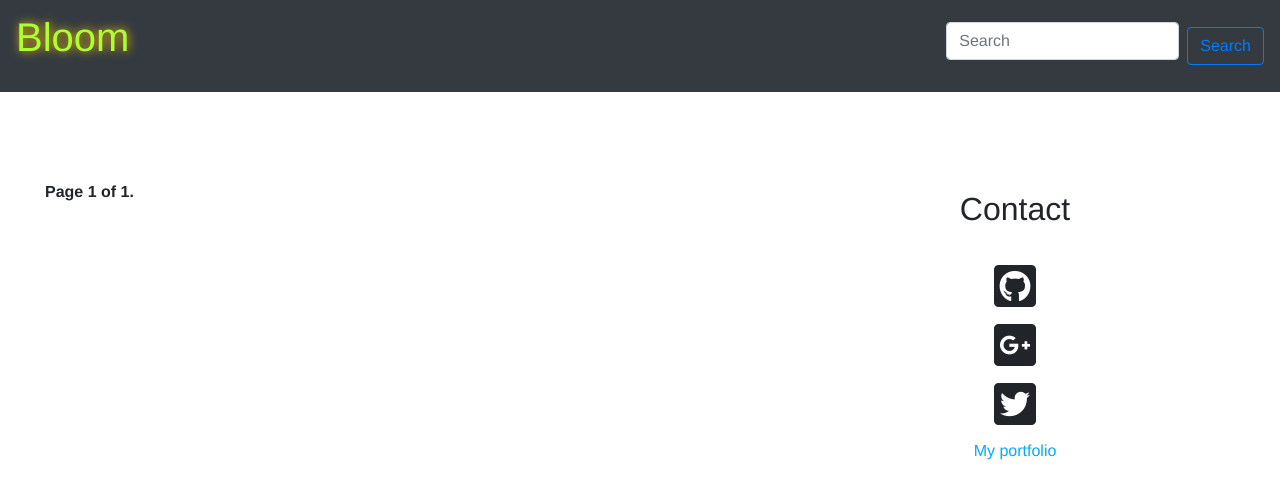
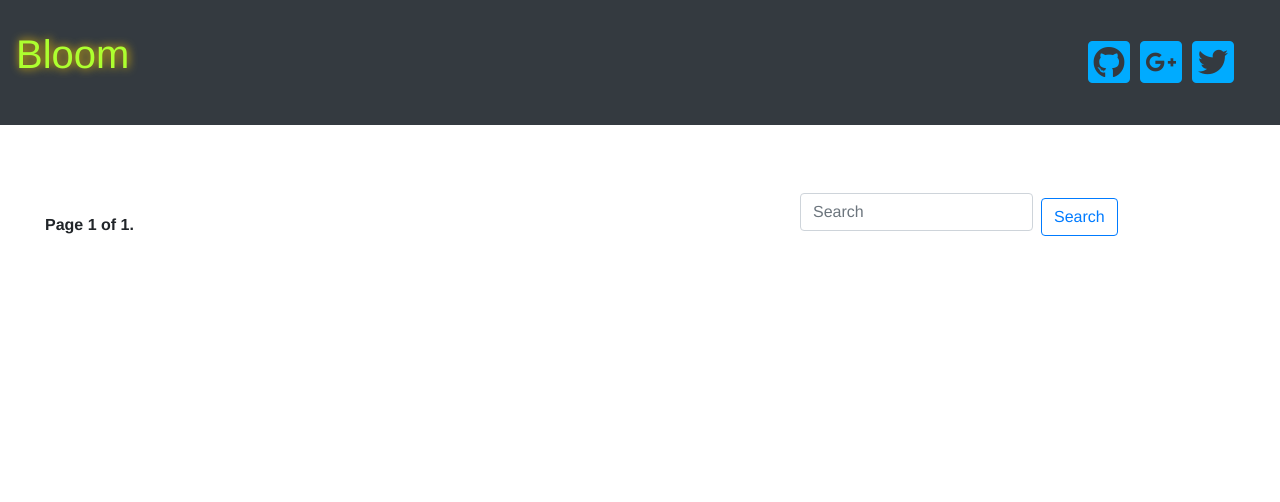
Before and after one commit to SamKlep/django-blog, a Django app: page /blog/ in a window 1280 px wide. Shown: the top 502 px of the page. Run offline with Django 3.2, Linux system fonts and the light colour scheme; data that the repository does not hold is empty; some libraries are stand-ins or nearby versions.

Commit message:
Added social media icons to navbar and moved search bar to sidebar

```diff
--- a/blog/static/css/blog.css
+++ b/blog/static/css/blog.css
@@ -25,27 +25,24 @@ h2 {
     padding:0 0 0 30px;
 }
 
-.contact-container {
+.social-container {
     display: flex;
-    align-items: center;
-    justify-content: center;
 }
 
-.contact-content1 {
-    max-width: 50%;
-    padding: 10px;
+.social-icon1 {
+    align-items:baseline;
+  display: inline-flex;
+   padding: 10px;
 }
-.contact-content2 {
-    align-self: flex-start;
-    padding: 10px;
+.social-icon2 {
+    align-items:baseline;
+    display: inline-flex;
+   padding: 10px;
 }
-.contact-content3 {
-    align-self: flex-end;
-    padding: 10px;
-}
-.contact-content4 {
-    justify-content: center;
-    padding: 10px;
+.social-icon3 {
+    align-items:baseline;
+    display: inline-flex;
+   padding: 10px;
 }
 
 #sidebar {
--- a/blog/templates/blog/base.html
+++ b/blog/templates/blog/base.html
@@ -16,10 +16,23 @@
         <a href="/blog/" class="navbar-brand">
             <h1 id="logo">Bloom</h1>
         </a>
-        <form class="form-inline">
-            <input class="form-control mr-sm-2" type="search" placeholder="Search" aria-label="Search">
-            <button class="btn btn-outline-primary my-2 my-sm-0" type="submit">Search</button>
-        </form>
+        <div class="social-container">
+            <div class="social-icon1">
+                <a href="https://github.com/SamKlep/">
+                    <i class="fab fa-github-square fa-3x"></i>
+                </a>
+                <div class="social-icon2">
+                    <a href="mailto:samklepdev@gmail.com">
+                        <i class="fab fa-google-plus-square fa-3x"></i>
+                    </a>
+                    <div class="social-icon3">
+                        <a href="https://twitter.com/shiftyeyedone">
+                            <i class="fab fa-twitter-square fa-3x"></i>
+                        </a>
+                    </div>
+                </div>
+            </div>
+        </div>
     </nav>
     <br /><br />
     <div class="container-fluid">
@@ -33,26 +46,12 @@
                     <div class="col-md-12">
 
                         <div id="sidebar">
-                            <h2>Contact</h2>
-                            <br />
-                            <div class="contact-container">
-                                <div class="contact-content1">
-                                    <i class="fab fa-github-square fa-3x"></i>
-                                    <div class="contact-content2">
-                                        <i class="fab fa-google-plus-square fa-3x"></i>
-                                        <div class="contact-content3">
-                                            <i class="fab fa-twitter-square fa-3x"></i>
-                                            <div class="contact-content4">
-                                                <a href="https://lavender-portfolio.herokuapp.com/">My portfolio</a>
-                                            </div>
-                                        </div>
-                                    </div>
-                                </div>
-                            </div>
-                        </div>
-                    </div>
-                </div>
-            </div>
+                            <form class="form-inline">
+                                <input class="form-control mr-sm-2" type="search" placeholder="Search"
+                                    aria-label="Search">
+                                <button class="btn btn-outline-primary my-2 my-sm-0" type="submit">Search</button>
+                            </form>
+
                         </div>
                     </div>
                 </div>
```
Lines whose indentation alone changed are shown as unchanged.
